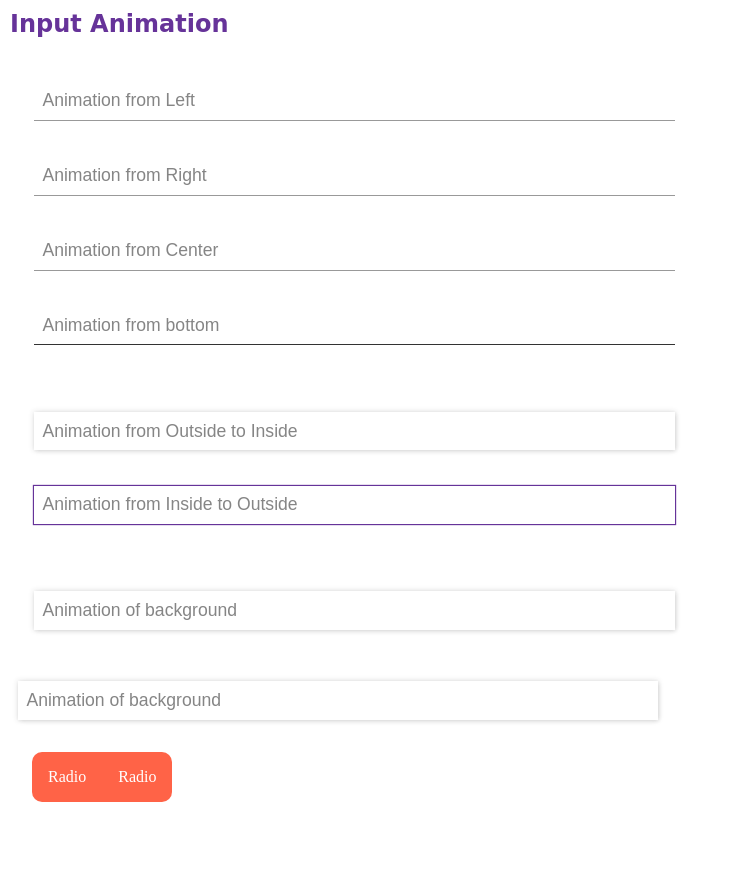
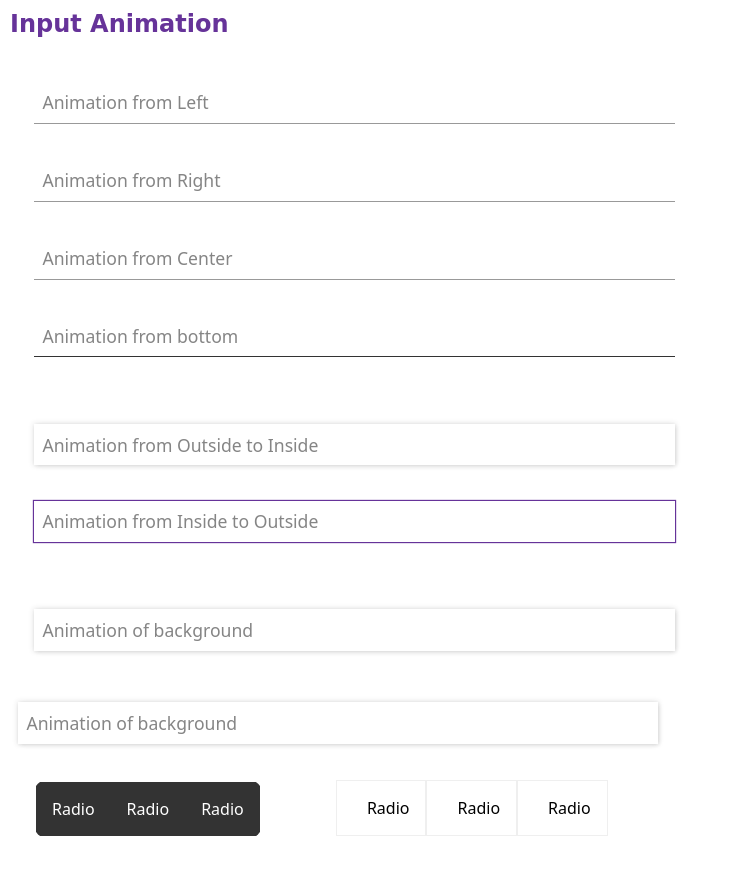
Before and after one commit to jyash97/animation, a plain HTML site: page input.html in a window 1280 px wide. Shown: the whole page, without its empty margins (0-729 px from the left). Before the commit the page ends 838 px from the top, so only its background shows below. Drawn offline with Linux system fonts and the light colour scheme.

Commit message:
Radio Button Differernt Annimation

```diff
--- a/input.html
+++ b/input.html
@@ -29,6 +29,16 @@
       <label for="radiobtn">Radio</label>
       <input type="radio" id="radiobtn1" name="select">
       <label for="radiobtn1">Radio</label>
+      <input type="radio" id="radiobtn2" name="select">
+      <label for="radiobtn2">Radio</label>
+    </div>
+    <div class="radio1">
+      <input type="radio" id="aradiobtn" name="select1" >
+      <label for="aradiobtn">Radio</label>
+      <input type="radio" id="aradiobtn1" name="select1">
+      <label for="aradiobtn1">Radio</label>
+      <input type="radio" id="aradiobtn2" name="select1">
+      <label for="aradiobtn2">Radio</label>
     </div>
   </body>
 </html>
--- a/inputstyle.css
+++ b/inputstyle.css
@@ -1,6 +1,7 @@
 *{
   padding: 0;
   margin: 0;
+  font-family: system-ui;
 }
 
 h2{
@@ -246,14 +247,15 @@ h2{
   animation: anim4 forwards .6s;
 }
 
-.radio{
+.radio,.radio1{
   overflow: hidden;
   margin: 2em;
+  padding: 4px;
   display: inline-block;
-  border-radius: 10px;
+  border-radius: 20px;
 }
 
-.radio input[type=radio]{
+.radio input[type=radio],.radio1 input[type=radio]{
   display: none;
   visibility: hidden;
 }
@@ -267,11 +269,52 @@ h2{
   box-sizing: border-box;
   float: left;
   transition: all cubic-bezier(.05,.7,.95,.28) .2s;
-  background:tomato;
+  background:#333;
 }
 
 .radio input[type=radio]:checked + label{
-  background: rgba(255, 99, 71,.1);
-  color: tomato;
-  transform: scale(.98);
+  background: #efefef;
+  color: #333;
+  transform: scale(.95);
 }
+
+.radio1{
+  border-radius: 0px;
+}
+
+.radio1 label{
+  display: inline-block;
+  padding: 1em;
+  border: 1px #efefef solid;
+  float: left;
+  box-sizing: border-box;
+  transition: all ease .1s;
+  cursor: pointer;
+}
+
+.radio1 label:before{
+  width: 6px;
+  height: 6px;
+  display: inline-block;
+  border: 2px solid white;
+  border-radius: 25px;
+  -webkit-clip-path:circle(0% at 50% 50%);
+  content: '';
+  margin-right: 4px;
+  background: white;
+  transition-delay: .2s;
+  transition: all cubic-bezier(.05,.7,.95,.28) .2s;
+}
+
+.radio1 input[type=radio]:checked + label:before{
+  -webkit-clip-path:circle(50% at 50% 50%);
+  border: 2px solid white;
+  background: #eee;
+}
+
+.radio1 input[type=radio]:checked + label{
+  color: white;
+  background: #333;
+  transform: scale(1.04);
+  box-shadow: 1px 1px 4px 1px rgba(51,51,51,.4);
+}
```
